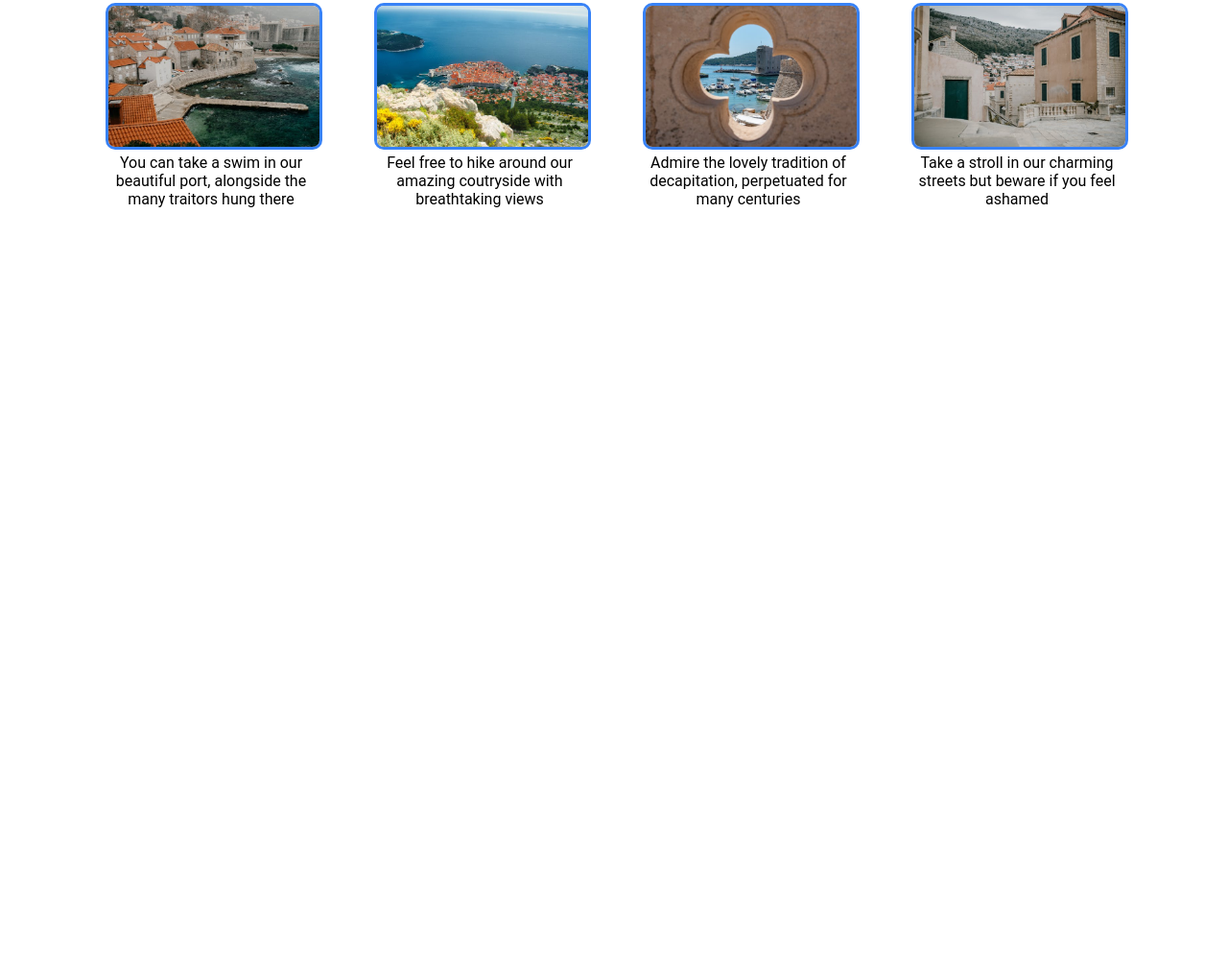
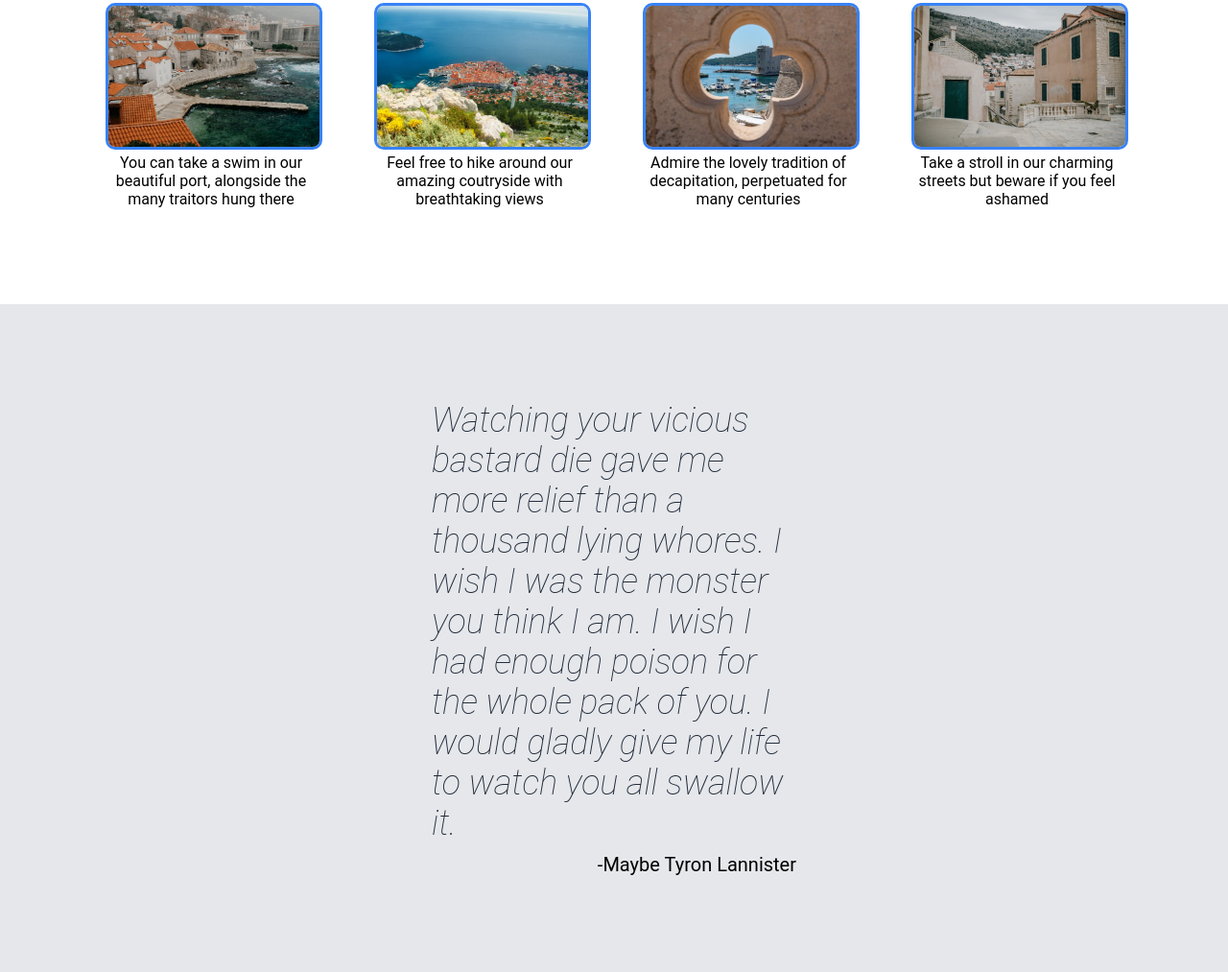
Before and after one commit to oBanton26/Landing-page-project, a plain HTML site: page index.html in a window 1280 px wide. Shown: the part 920-1933 px from the top of the page at 96% size. Before the commit the page ends 1237 px from the top, so only its background shows below. Drawn offline with Linux system fonts and the light colour scheme; a web font is replaced by a local one.

Commit message:
Add full section three
It really isn't hard, only to divs with some styling and positionning.
I keep forgeting that margin only applies to the same level of the
margin's element so it doesn't push away a bigger element. So I have to
use padding in the bigger element (here section-three).
I also used text-weight: lighter wich did the trick for the quote.

```diff
--- a/index.html
+++ b/index.html
@@ -62,5 +62,13 @@
             </div>
         </div>
 
+
+        <div class="section-three">
+            <div class="quote"><em>Watching your vicious bastard die gave me more relief
+                than a thousand lying whores. I wish I was the monster you think I am.
+                I wish I had enough poison for the whole pack of you.
+                I would gladly give my life to watch you all swallow it.</em></div>
+            <div class="quote-author">-Maybe Tyron Lannister</div>
+        </div>
     </body>
 </html>
--- a/styles.css
+++ b/styles.css
@@ -85,7 +85,7 @@ li {
     flex: 1;
 }
 
-p {
+.section-one p {
     flex: auto;
 }
 
@@ -124,3 +124,25 @@ h2 {
     border: 3px solid #3882F6;
     border-radius: 10px;
 }
+
+
+
+/* SECTION THREE */
+
+.section-three {
+    background-color: #E5E7EB;
+    padding: 100px 450px;
+}
+
+.quote {
+    font-size: 36px;
+    font-weight: lighter;
+    color: #1F2937;
+}
+
+.quote-author {
+    margin-top: 10px;
+    font-size: 20px;
+    font-weight: 400;
+    text-align: end;
+}
```
